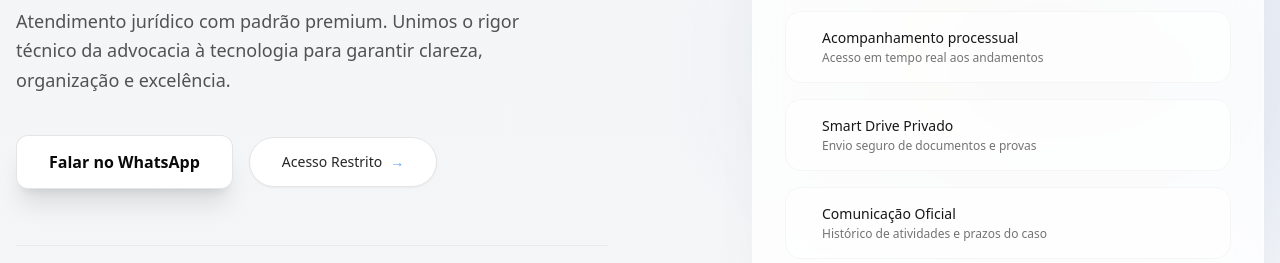
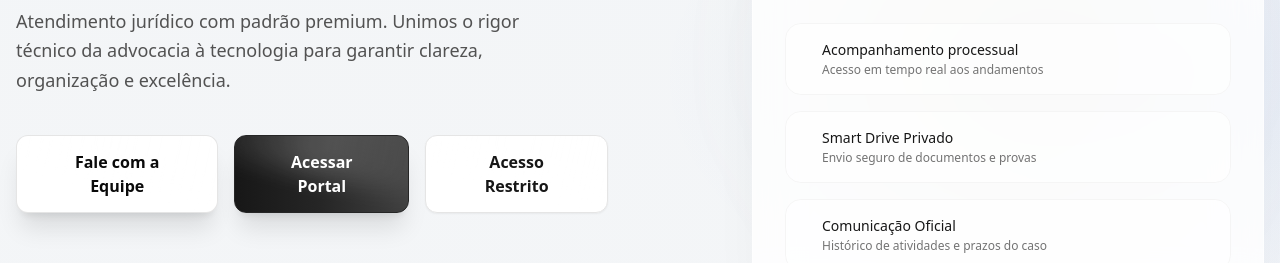
Before and after one commit to Lealweed/castro-adv-site, a React (Vite) app: page / in a window 1280 px wide. Shown: the part 424-687 px from the top of the page. Built offline with nearby package versions, Linux system fonts and the light colour scheme; no server answers.

Commit message:
feat: facelift da landing page com animacoes suaves e botao do portal

```diff
--- a/src/ui/pages/LandingPage.tsx
+++ b/src/ui/pages/LandingPage.tsx
@@ -1,4 +1,5 @@
 import { Link } from 'react-router-dom';
+import { motion } from 'framer-motion';
 
 import { ShimmerButton } from '@/ui/primitives/ShimmerButton';
 
@@ -117,14 +118,23 @@ export function LandingPage() {
 
             <div className="mt-10 flex flex-col gap-4 sm:flex-row items-center">
               <a href={`https://wa.me/${whatsappE164}`} target="_blank" rel="noreferrer" className="w-full sm:w-auto">
-                <ShimmerButton className="w-full sm:w-auto !px-8 !py-3.5 !text-base shadow-xl shadow-gold/20 hover:scale-105 transition-transform duration-300">Falar no WhatsApp</ShimmerButton>
+                <ShimmerButton className="w-full sm:w-auto !px-8 !py-3.5 !text-base shadow-xl shadow-gold/20 hover:scale-105 transition-transform duration-300">Fale com a Equipe</ShimmerButton>
               </a>
               <Link
+                to="/portal"
+                className="group w-full sm:w-auto"
+              >
+                <ShimmerButton className="w-full sm:w-auto !px-8 !py-3.5 !text-base bg-gradient-to-r from-neutral-900 via-neutral-800 to-neutral-700 text-white border-neutral-800 hover:from-gold hover:to-gold/80 hover:text-neutral-900 transition-all duration-300 shadow-xl shadow-gold/10">
+                  Acessar Portal
+                </ShimmerButton>
+              </Link>
+              <Link
                 to="/app"
-                className="group inline-flex w-full items-center justify-center gap-2 rounded-full border border-neutral-200 bg-white px-8 py-3.5 text-sm font-medium text-neutral-800 transition-all hover:border-gold hover:bg-neutral-50 sm:w-auto shadow-sm"
+                className="group w-full sm:w-auto"
               >
-                Acesso Restrito
-                <span className="text-gold transition-transform group-hover:translate-x-1">→</span>
+                <ShimmerButton className="w-full sm:w-auto !px-8 !py-3.5 !text-base bg-white text-neutral-900 border-neutral-200 hover:bg-gold hover:text-white transition-all duration-300 shadow-sm">
+                  Acesso Restrito
+                </ShimmerButton>
               </Link>
             </div>
 
@@ -181,20 +191,24 @@ export function LandingPage() {
       </section>
 
       {/* ÁREAS */}
-      <section className="mx-auto max-w-7xl px-4 py-20 md:py-32" id="areas">
+      <motion.section
+        className="mx-auto max-w-7xl px-4 py-20 md:py-32"
+        id="areas"
+        initial={{ opacity: 0, y: 20 }}
+        whileInView={{ opacity: 1, y: 0 }}
+        viewport={{ once: true, amount: 0.2 }}
+        transition={{ duration: 0.8, ease: 'easeOut' }}
+      >
         <SectionTitle
           kicker="ESPECIALIDADES"
           title="Atuação Jurídica Estratégica"
           desc="Assessoramos nossos clientes com clareza, transparência e alta capacidade técnica, visando sempre a melhor condução do cenário apresentado."
         />
-
         <div className="mt-16 grid gap-6 md:grid-cols-2 lg:grid-cols-3">
           {areas.map((a) => (
             <div key={a.title} className="group relative overflow-hidden rounded-3xl border border-neutral-100 bg-white p-8 transition-all hover:border-gold/30 hover:shadow-[0_20px_40px_-15px_rgba(212,175,55,0.1)]">
               <div className="absolute top-0 left-0 w-full h-1 bg-gradient-to-r from-transparent via-gold/50 to-transparent opacity-0 group-hover:opacity-100 transition-opacity" />
-
               <div className="text-xl font-serif text-neutral-900">{a.title}</div>
-
               <div className="mt-6 space-y-3">
                 {a.items.map((it) => (
                   <div key={it} className="flex items-start gap-3">
@@ -206,10 +220,17 @@ export function LandingPage() {
             </div>
           ))}
         </div>
-      </section>
+      </motion.section>
 
       {/* ESCRITÓRIO */}
-      <section className="bg-neutral-50 border-y border-neutral-200/60" id="escritorio">
+      <motion.section
+        className="bg-neutral-50 border-y border-neutral-200/60"
+        id="escritorio"
+        initial={{ opacity: 0, y: 20 }}
+        whileInView={{ opacity: 1, y: 0 }}
+        viewport={{ once: true, amount: 0.2 }}
+        transition={{ duration: 0.8, ease: 'easeOut' }}
+      >
         <div className="mx-auto max-w-7xl px-4 py-20 md:py-32">
           <div className="grid gap-16 md:grid-cols-2 md:items-center">
             <div>
@@ -256,16 +277,22 @@ export function LandingPage() {
             </div>
           </div>
         </div>
-      </section>
+      </motion.section>
 
       {/* EQUIPE */}
-      <section className="mx-auto max-w-7xl px-4 py-20 md:py-32" id="equipe">
+      <motion.section
+        className="mx-auto max-w-7xl px-4 py-20 md:py-32"
+        id="equipe"
+        initial={{ opacity: 0, y: 20 }}
+        whileInView={{ opacity: 1, y: 0 }}
+        viewport={{ once: true, amount: 0.2 }}
+        transition={{ duration: 0.8, ease: 'easeOut' }}
+      >
         <SectionTitle
           kicker="Nossa Equipe"
           title="Profissionais Dedicados"
           desc="Uma estrutura coesa e organizada para garantir que a estratégia e o andamento do seu caso fluam com perfeição."
         />
-
         <div className="mt-16 grid gap-6 sm:grid-cols-2 lg:grid-cols-3">
           {team.map((m) => {
             const initials = m.name
@@ -274,7 +301,6 @@ export function LandingPage() {
               .slice(0, 2)
               .map((s) => s[0]!.toUpperCase())
               .join('');
-
             return (
               <div key={m.name} className="group rounded-3xl border border-neutral-100 bg-white p-6 transition-all hover:border-gold/20 hover:shadow-lg hover:shadow-neutral-900/5">
                 <div className="flex items-center gap-4 mb-5">
@@ -292,7 +318,7 @@ export function LandingPage() {
             );
           })}
         </div>
-      </section>
+      </motion.section>
 
       {/* TESTIMONIALS */}
       <section className="mx-auto max-w-7xl px-4 pb-20 md:pb-32" id="avaliacoes">
@@ -341,7 +367,14 @@ export function LandingPage() {
       </section>
 
       {/* CONTATO */}
-      <section className="bg-neutral-950 text-white" id="contato">
+      <motion.section
+        className="bg-neutral-950 text-white"
+        id="contato"
+        initial={{ opacity: 0, y: 20 }}
+        whileInView={{ opacity: 1, y: 0 }}
+        viewport={{ once: true, amount: 0.2 }}
+        transition={{ duration: 0.8, ease: 'easeOut' }}
+      >
         <div className="mx-auto max-w-7xl px-4 py-20 md:py-32">
           <div className="grid gap-12 md:grid-cols-2 lg:gap-24">
             <div>
@@ -398,7 +431,7 @@ export function LandingPage() {
             </div>
           </div>
         </div>
-      </section>
+      </motion.section>
     </div>
   );
 }
```
